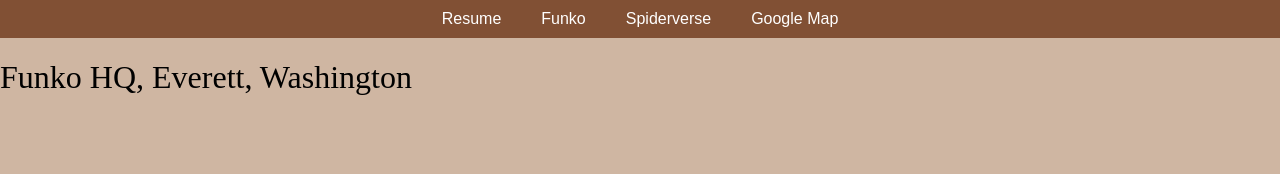
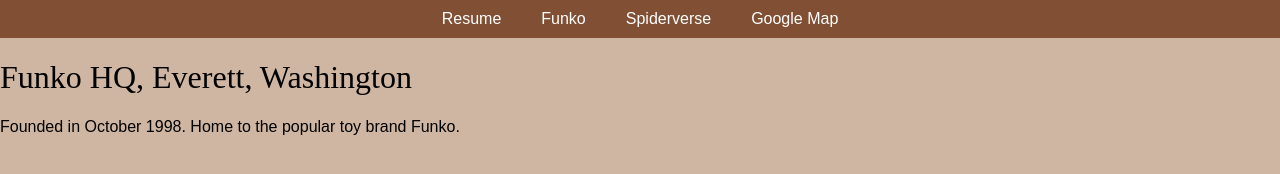
Before and after one commit to emartinez5/Project3, a plain HTML site: page map.html in a window 1280 px wide. Drawn offline with Linux system fonts and the light colour scheme; files that its build step writes are made by us from their sources.

Commit message:
Update map.html
added info to map html

```diff
--- a/map.html
+++ b/map.html
@@ -23,7 +23,7 @@
     </header>
 	<div id="main">
 	  <h1>Funko HQ, Everett, Washington</h1>
-
+	  <p>Founded in October 1998. Home to the popular toy brand Funko.</p>
 	</div>
     <div id="wrapper">
 	  <div id="canvas"></div>
```
